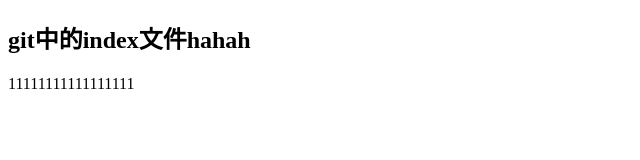
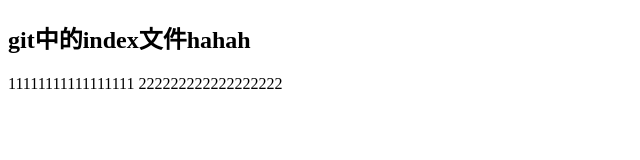
Before and after one commit to liujia-boop/git-demo, a plain HTML site: page index.html in a window 1280 px wide. Shown: the whole page, without its empty margins (0-640 px from the left). Drawn offline with Linux system fonts and the light colour scheme.

Commit message:
A第四次提交

```diff
--- a/index.html
+++ b/index.html
@@ -9,7 +9,7 @@
 
 <body>
     <h2>git中的index文件hahah</h2>
-    11111111111111111
+    11111111111111111 222222222222222222
 </body>
 
 </html>
```
